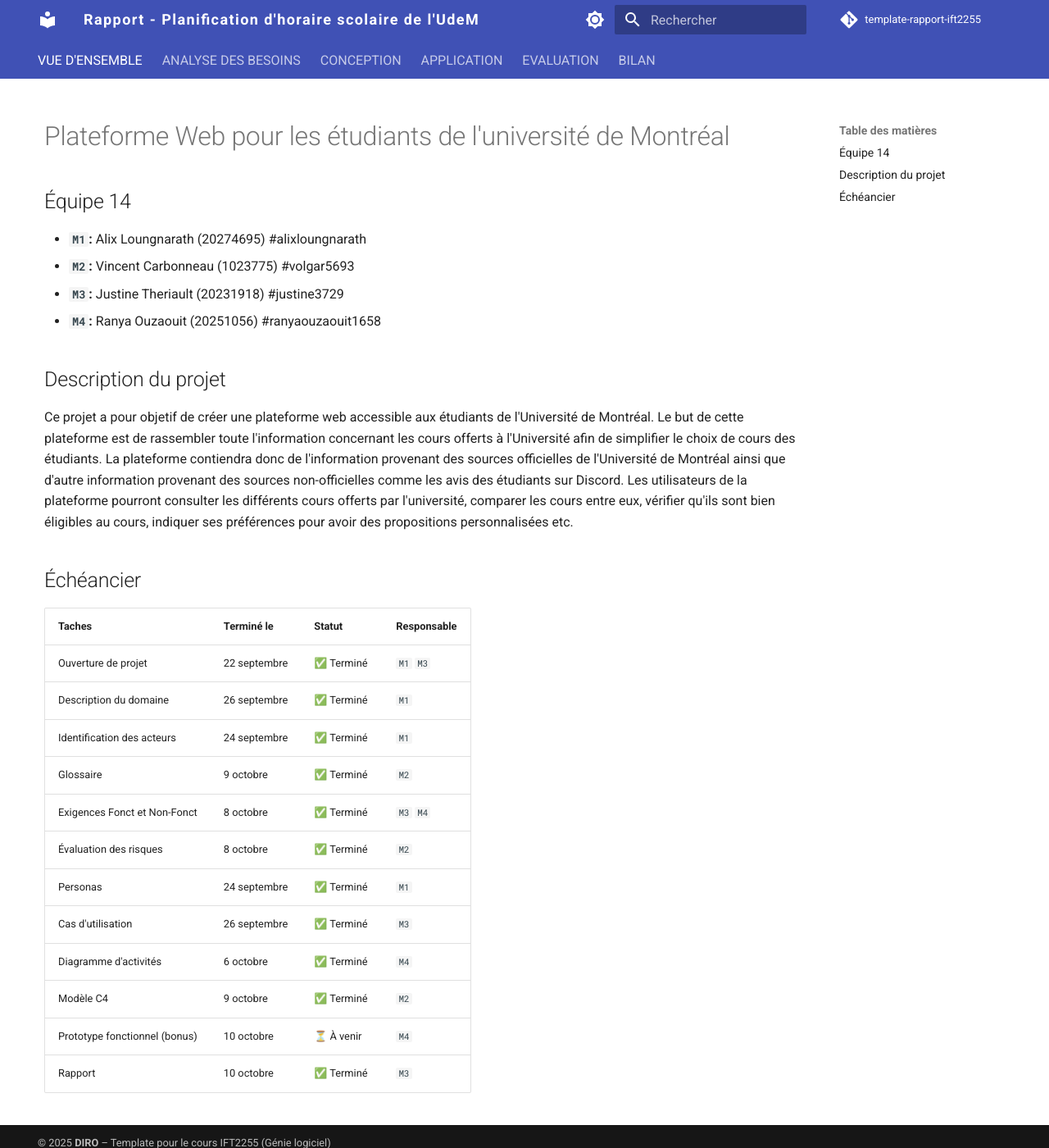
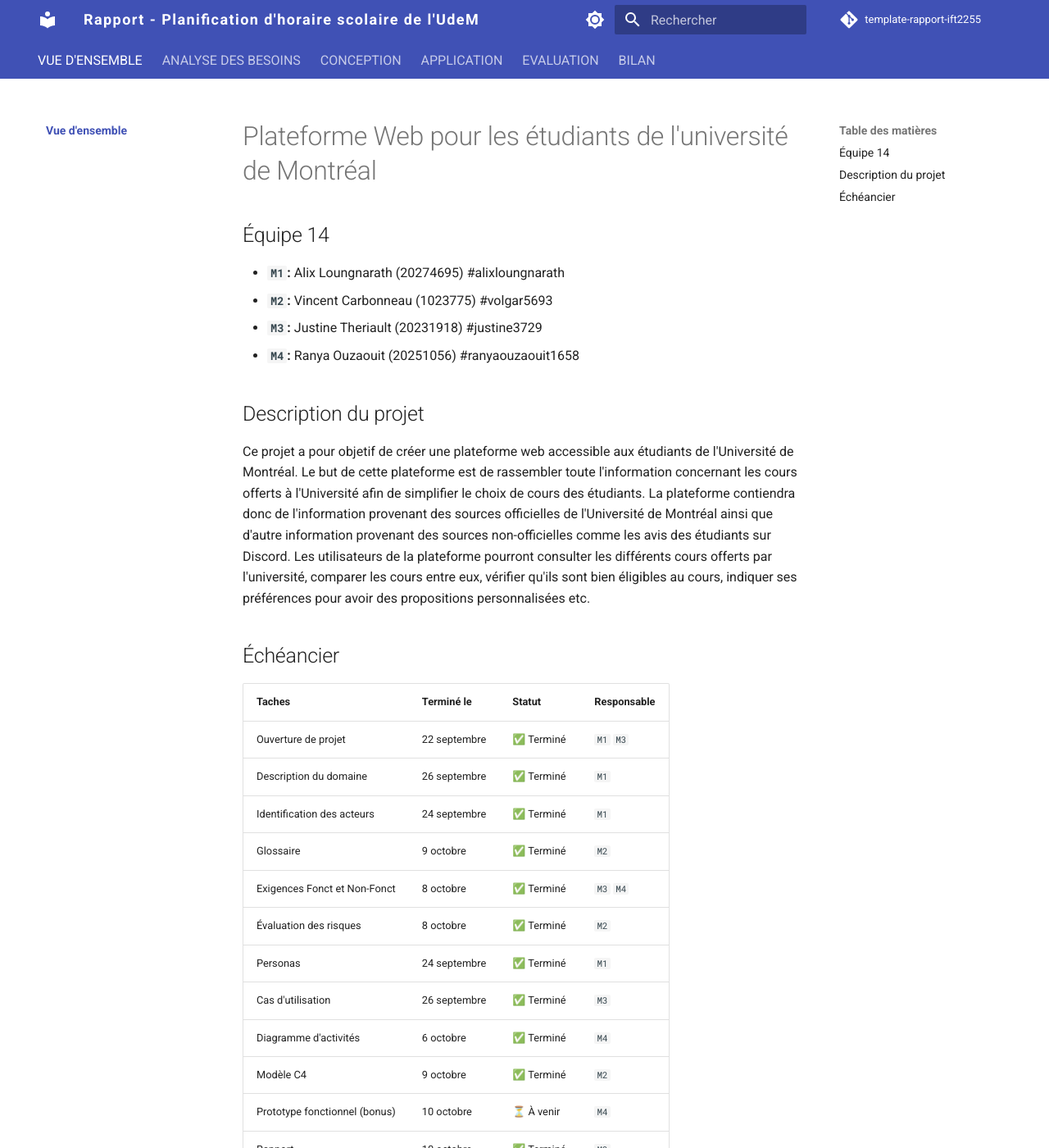
Before and after one commit to jujutheriault/IFT2255_Devoir1, an MkDocs documentation site: the page built from docs/index.md, in a window 1280 px wide and 1400 px high. Shown: the whole window at 82% size. Built offline with MkDocs 1.6.1 and Material for MkDocs 9.7.7, drawn with Linux system fonts in a browser that asks for light colours; comment, search, counter and statistics services are not loaded.

Commit message:
Update index.md

```diff
--- a/docs/index.md
+++ b/docs/index.md
@@ -1,14 +1,6 @@
 ---
 title: Vue d'ensemble
 ---
-
-<style>
-    @media screen and (min-width: 76em) {
-        .md-sidebar--primary {
-            display: none !important;
-        }
-    }
-</style>
 
 # Plateforme Web pour les étudiants de l'université de Montréal
 
```
